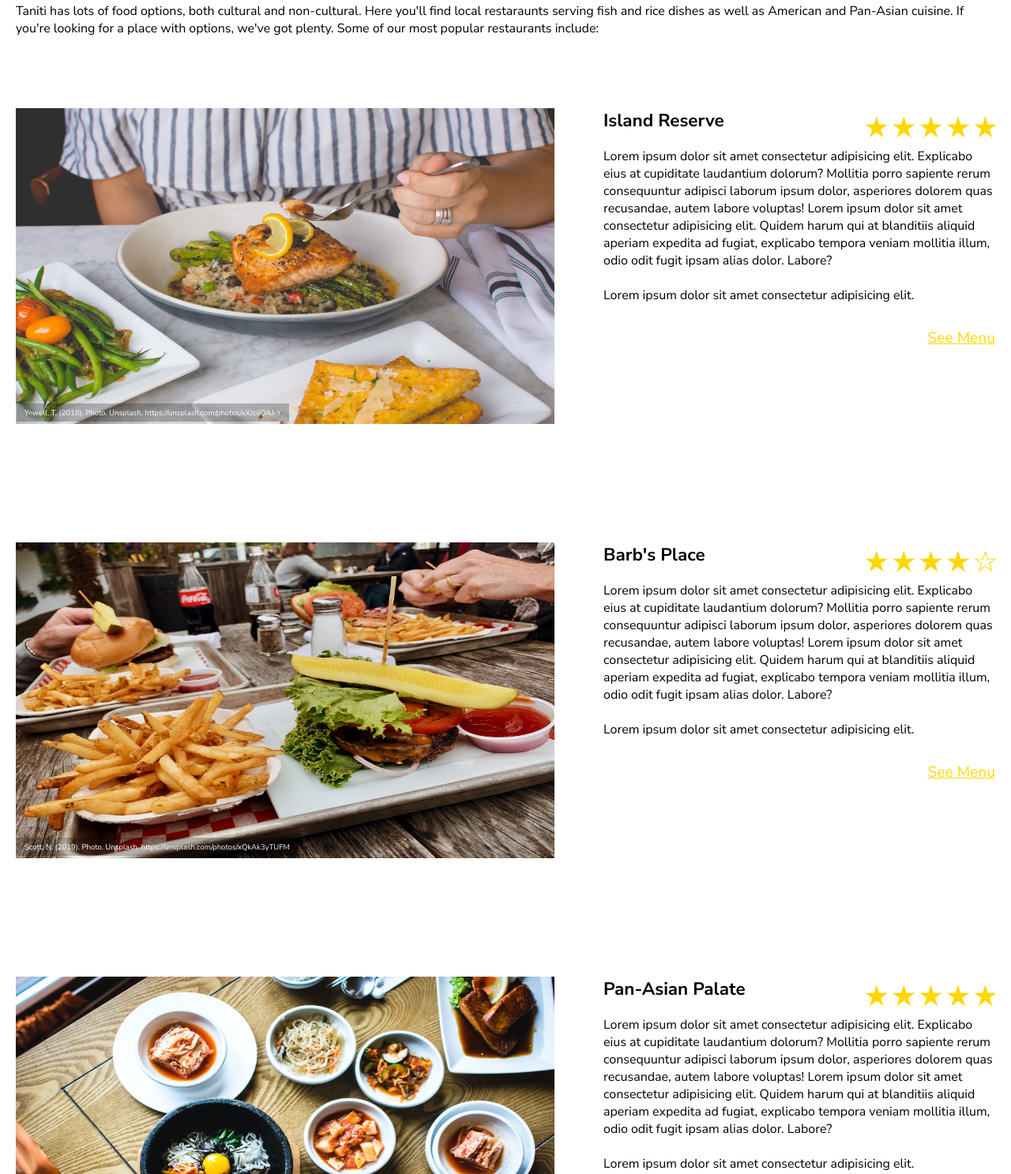
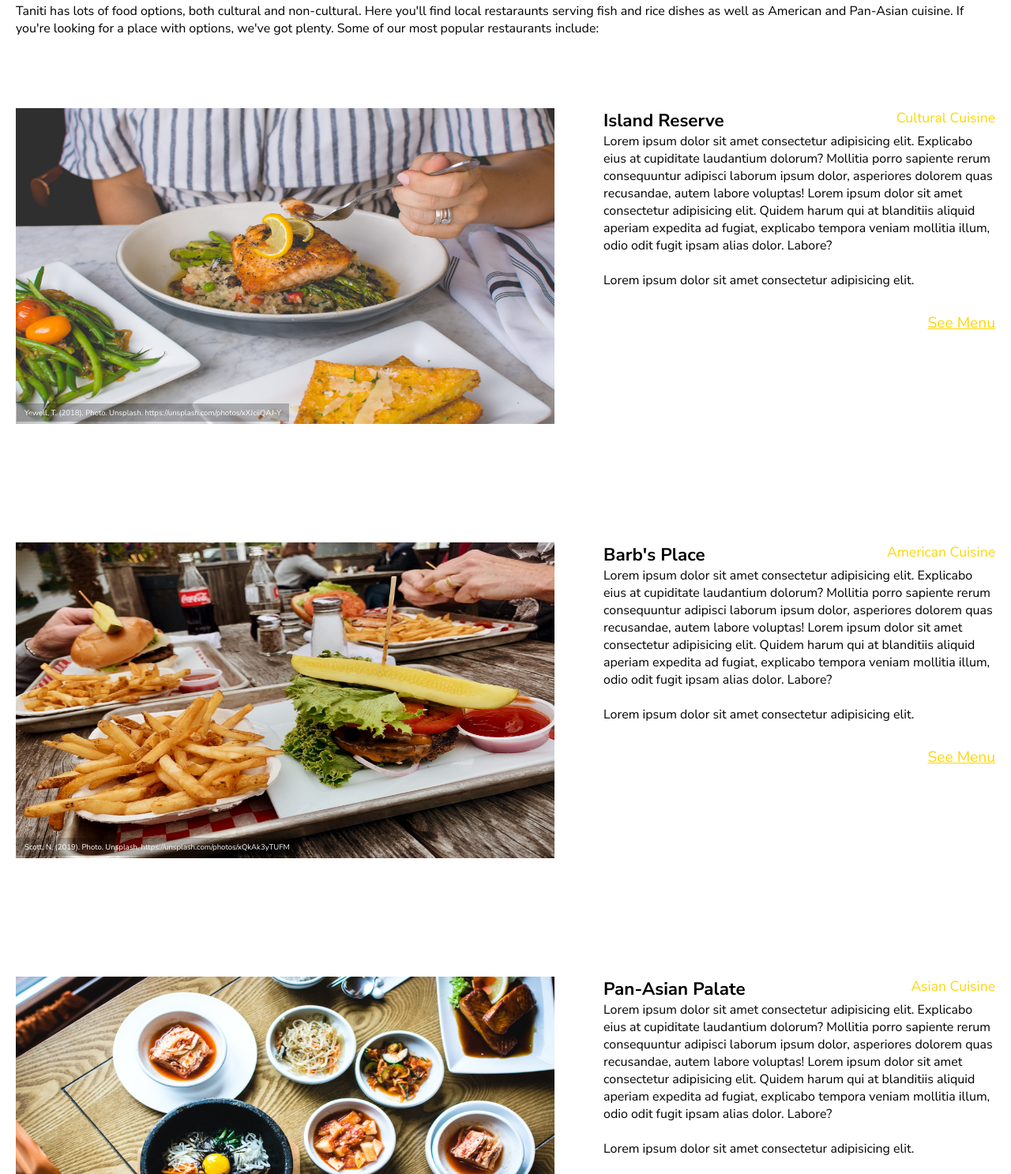
Before and after one commit to Hdavis73/taniti-island, a plain HTML site: page dining.html in a window 1280 px wide. Shown: the part 850-2337 px from the top of the page at 79% size. Drawn offline with Linux system fonts and the light colour scheme.

Commit message:
changed dining subtext

```diff
--- a/dining.html
+++ b/dining.html
@@ -41,7 +41,8 @@
         <div class="text-title">
           <div class="title-sub-text">
             <h4>Island Reserve</h4>
-            <span>&#x2605; &#x2605; &#x2605; &#x2605; &#x2605;</span>
+            <span class="text-title-subtext">Cultural Cuisine</span>
+            <!-- <span>&#x2605; &#x2605; &#x2605; &#x2605; &#x2605;</span> -->
           </div>
           <p>
             Lorem ipsum dolor sit amet consectetur adipisicing elit. Explicabo eius at cupiditate laudantium dolorum? Mollitia porro sapiente rerum consequuntur adipisci laborum ipsum dolor, asperiores dolorem quas recusandae, autem labore voluptas!
@@ -63,7 +64,7 @@
         <div class="text-title">
           <div class="title-sub-text">
             <h4>Barb's Place</h4>
-            <span>&#x2605; &#x2605; &#x2605; &#x2605; &#x2606;</span>
+            <span class="text-title-subtext">American Cuisine</span>
           </div>
           <p>
             Lorem ipsum dolor sit amet consectetur adipisicing elit. Explicabo eius at cupiditate laudantium dolorum? Mollitia porro sapiente rerum consequuntur adipisci laborum ipsum dolor, asperiores dolorem quas recusandae, autem labore voluptas!
@@ -85,7 +86,7 @@
         <div class="text-title">
           <div class="title-sub-text">
             <h4>Pan-Asian Palate</h4>
-            <span>&#x2605; &#x2605; &#x2605; &#x2605; &#x2605;</span>
+            <span class="text-title-subtext">Asian Cuisine</span>
           </div>
           <p>
             Lorem ipsum dolor sit amet consectetur adipisicing elit. Explicabo eius at cupiditate laudantium dolorum? Mollitia porro sapiente rerum consequuntur adipisci laborum ipsum dolor, asperiores dolorem quas recusandae, autem labore voluptas!
```
